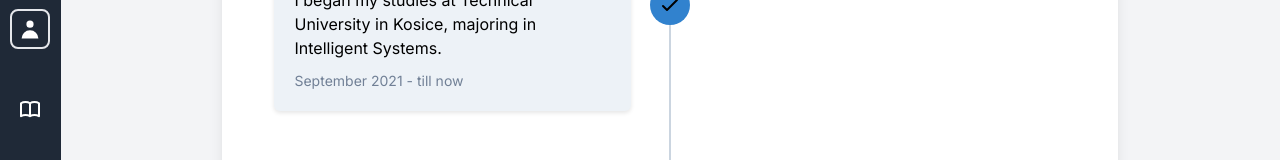
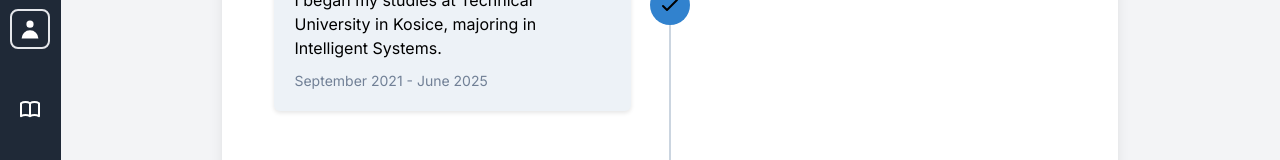
Before and after one commit to LordWhiskas/ProfileWebsite, a Next.js app in the folder profile-website/: page / in a window 1280 px wide. Shown: the part 331-491 px from the top of the page. Built offline with nearby package versions, Linux system fonts and the light colour scheme.

Commit message:
Update page.js

```diff
--- a/profile-website/src/app/page.js
+++ b/profile-website/src/app/page.js
@@ -16,7 +16,7 @@ const timelineData = [
         link: {
             href: "https://www.tuke.sk/wps/portal/tuke/!ut/p/z1/dYzBCsIwEES_ptfsUttSvAW8WNrag9C6F0klpsWYlDQa8OsNeBJ0bm94M0AwABnxnJXwszVCRz5Rca55nqVVhs2hLFLk3f7Y7rKma3OEHggoKvgnHKECUtqOnzduxk2pgJy8Sicde7hYT94v6zbBBEMITFmrtGQXe0_w12Syq4fh24TlZl617Pkbm8CYdQ!!/dz/d5/L0lDUmlTUSEhL3dHa0FKRnNBLzROV3FpQSEhL2Vu/",
         },
-        date: "September 2021 - till now",
+        date: "September 2021 - June 2025",
         technologies: []
     },
     {
```
